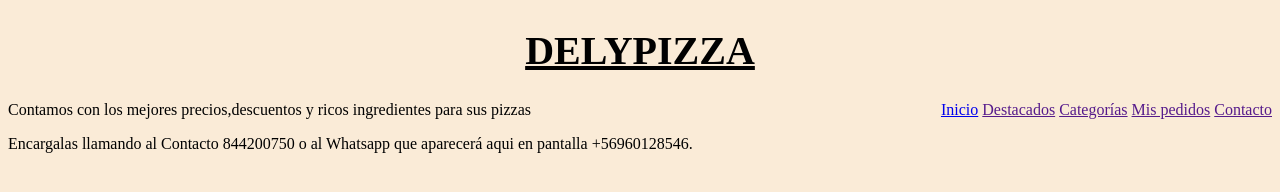
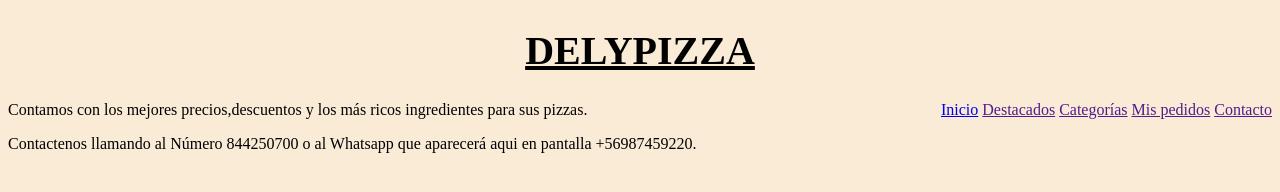
Before and after one commit to Jennifer-Anais/prueba1, a plain HTML site: page index.html in a window 1280 px wide. Drawn offline with Linux system fonts and the light colour scheme.

Commit message:
parrafos

```diff
--- a/index.html
+++ b/index.html
@@ -27,8 +27,8 @@
           </nav>
         </div>
 
-<p>Contamos con los mejores precios,descuentos y ricos ingredientes para sus pizzas</p>
-<p>Encargalas llamando al Contacto 844200750 o al Whatsapp que aparecerá aqui en pantalla +56960128546.</p>
+<p class="principal">Contamos con los mejores precios,descuentos y los más ricos ingredientes para sus pizzas.</p>
+<p class="Contacto">Contactenos llamando al Número 844250700 o al Whatsapp que aparecerá aqui en pantalla +56987459220.</p>
 
 </body>
 </html>
```
